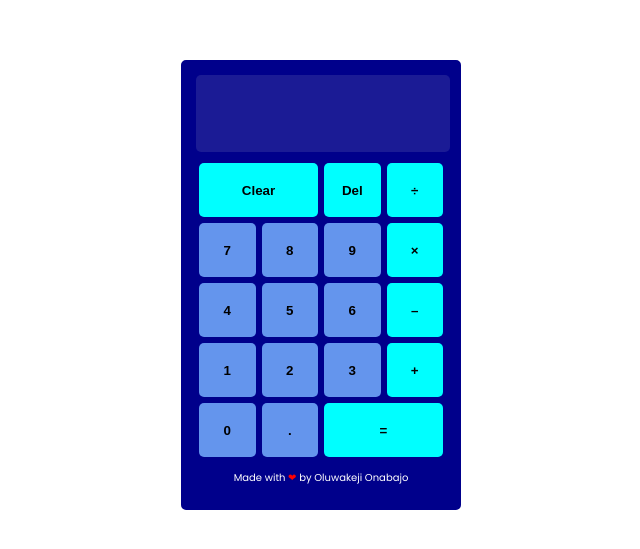
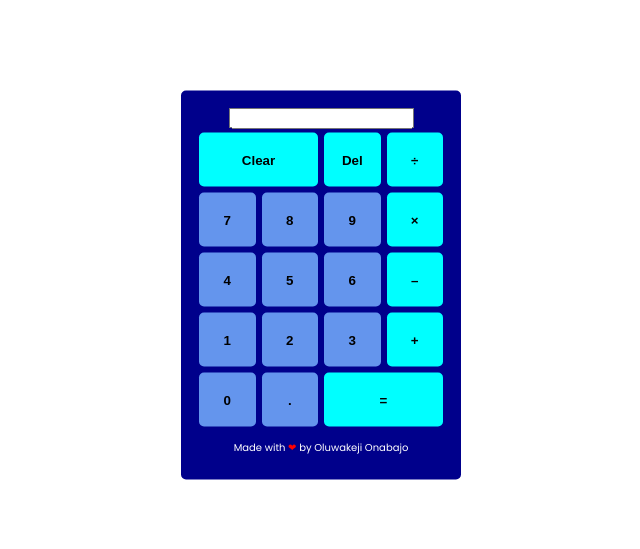
Before and after one commit to OluwakejiOnabajo/react-calculator-app-reactjs, a React (Create React App) app: page / in a window 1280 px wide. Shown: the part 115-664 px from the top of the page, without its empty margins (319-959 px from the left). Built offline with nearby package versions, Linux system fonts and the light colour scheme.

Commit message:
input update

```diff
--- a/src/Calculator.js
+++ b/src/Calculator.js
@@ -43,7 +43,7 @@ const Calculator = () => {
 
     <div className='container'>
       <form>
-        <input type='text' value={result} onChange={handleTyping} />
+        <input type='number' value={result} onChange={handleTyping} />
       </form>
 
       <div className='keypad' >
```
